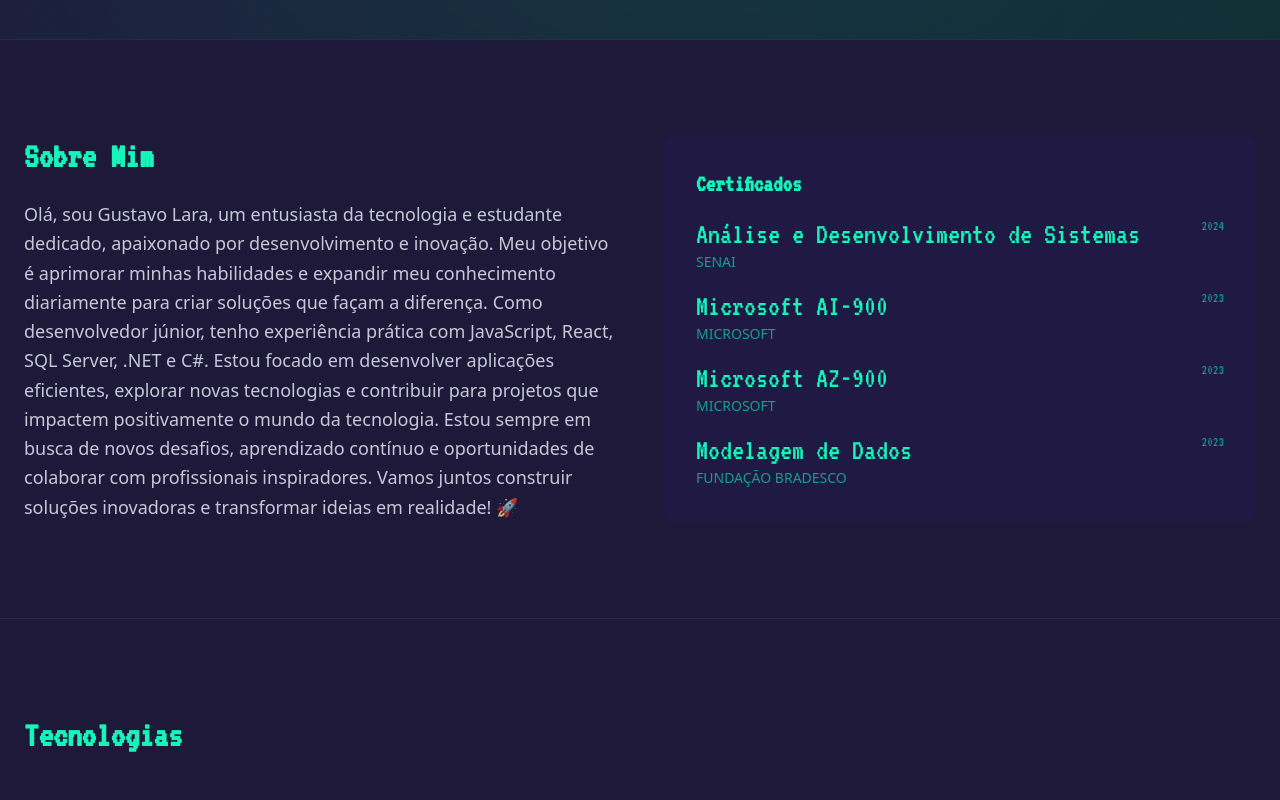
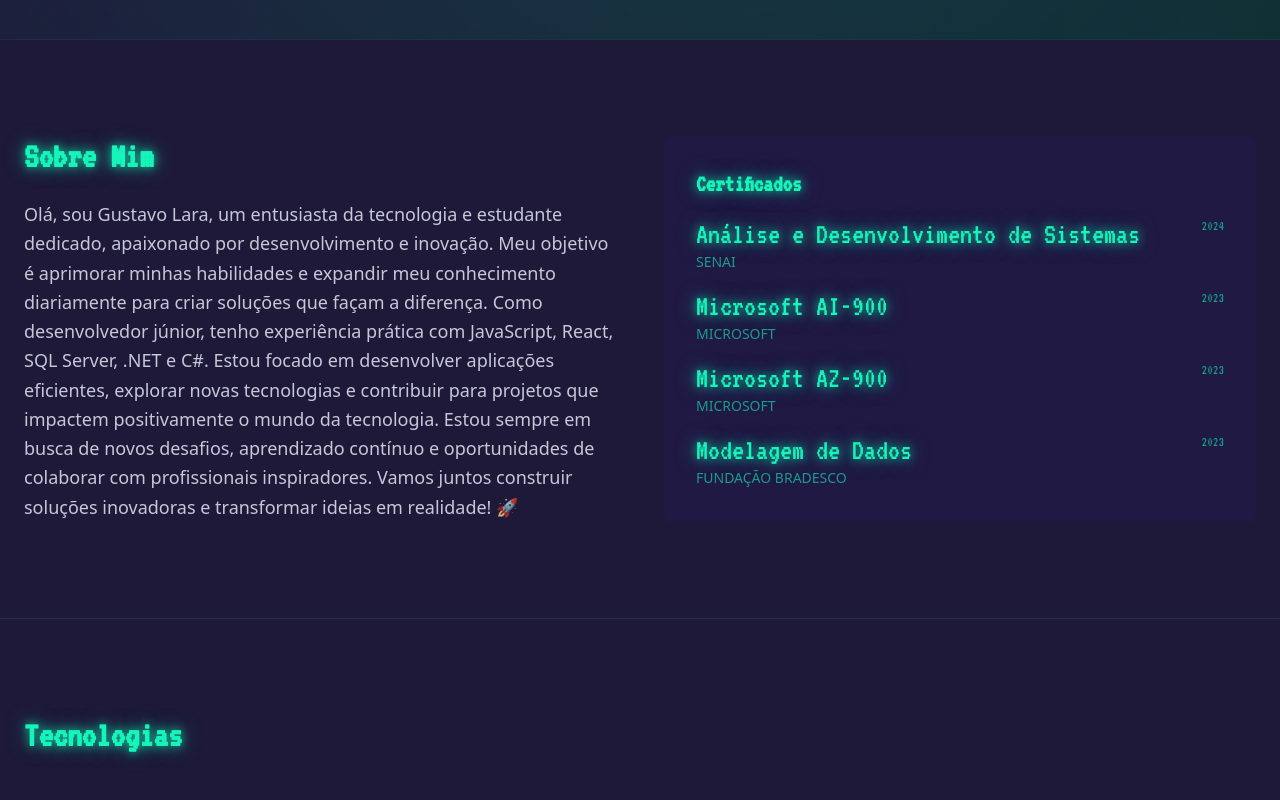
Before and after one commit to gustavo-lara/portifolio, a React (Vite) app: page / in a window 1280 px wide. Shown: the part 840-1640 px from the top of the page. Built offline with nearby package versions, Linux system fonts and the light colour scheme.

Commit message:
mais animações

```diff
--- a/src/App.css
+++ b/src/App.css
@@ -52,6 +52,8 @@
 }
 
 /* Sombras e contornos */
-.bg-animated h1 {
+.bg-animated h1,
+h2,
+h3 {
   text-shadow: 0 0 10px rgba(21, 245, 186, 0.7), 0 0 20px rgba(21, 245, 186, 0.5);
 }
--- a/src/App.jsx
+++ b/src/App.jsx
@@ -405,7 +405,10 @@ const App = () => {
 
         {/* Contato */}
 
-        <section id="contato" className="py-24">
+        <section
+          id="contato"
+          className="py-24 relative"
+        >
           <div className="container mx-auto px-6">
             <div className="max-w-2xl mx-auto text-center">
               <motion.h2
@@ -466,6 +469,7 @@ const App = () => {
           </div>
         </section>
 
+
       </main >
     </div >
   );
```
Lines whose indentation alone changed are shown as unchanged.
